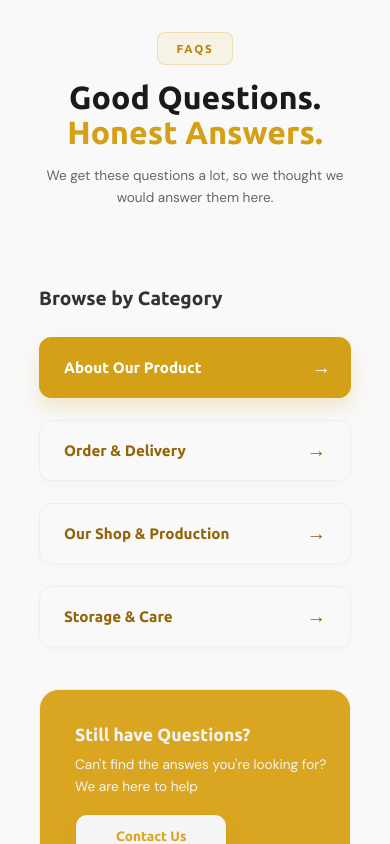
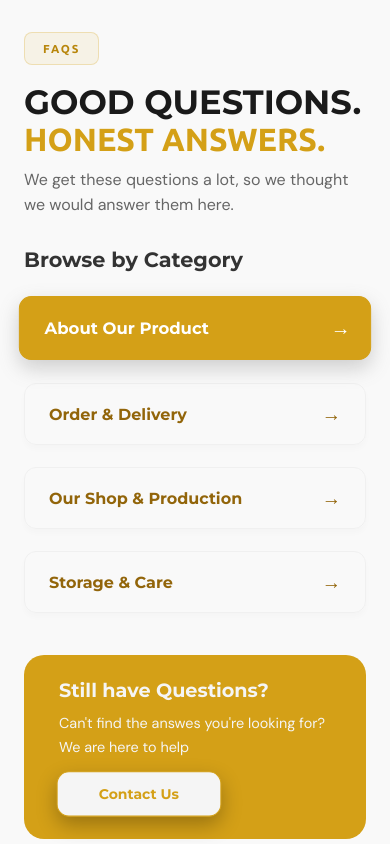
Before and after one commit to nahomugr-6192-17-ui/Ethio-Nug, a React (Vite) app: page / in a window 390 px wide. Shown: the part 5700-6544 px from the top of the page. Built offline with nearby package versions, Linux system fonts and the light colour scheme; a web font is replaced by a local one.

Commit message:
FAQs section done

```diff
--- a/src/FAQs.css
+++ b/src/FAQs.css
@@ -38,36 +38,37 @@
 }
 
 .lang--am .faqs__label {
-  font-family: var(--font-heading);
-  font-size: clamp(0.89rem, 1.5vw, 1rem);
-  font-weight: 700;
-  letter-spacing: 0.1em;
-  text-transform: uppercase;
-  color: var(--color-gold-600);
-  background: rgba(212, 160, 23, 0.1);
-  border: 1px solid rgba(212, 160, 23, 0.3);
-  border-radius: 50px;
-  padding: 6px 20px;
+  font-family: var(--font-heading2-amharic);
+  font-size: 0.87rem;
+  padding: 4px 20px;
 }
 
 .faqs__heading {
-  font-family: var(--font-heading);
+  font-family: var(--font-subheading);
   font-weight: 800;
-  font-size: clamp(2rem, 4vw, 3rem);
+  font-size: clamp(2rem, 4vw, 3.2rem);
   line-height: 1.1;
   color: #1a1a1a;
+  text-transform: uppercase;
 }
 
 .lang--am .faqs__heading {
-  font-family: var(--font-heading);
+  font-family: var(--font-heading2-amharic);
   font-weight: 800;
-  font-size: clamp(2.2rem, 4vw, 3.2rem);
+  font-size: clamp(2.2rem, 4vw, 3.3rem);
   line-height: 1.1;
   color: #1a1a1a;
 }
 
 .faqs__heading-accent {
   color: var(--color-gold-500);
+  font-size: clamp(2rem, 4vw, 2.9rem);
+  font-family: var(--font-heading);
+}
+
+.lang--am .faqs__heading-accent {
+  font-size: clamp(2.2rem, 4vw, 2.9rem);
+  font-family: var(--font-heading2-amharic);
 }
 
 .faqs__sub {
@@ -101,8 +102,15 @@
 }
 
 .sidebar-title {
-  font-family: var(--font-heading);
+  font-family: var(--font-subheading);
   font-size: 1.2rem;
+  margin-bottom: 10px;
+  color: #333;
+}
+
+.lang--am .sidebar-title {
+  font-family: var(--font-heading2-amharic);
+  font-size: 1.3rem;
   margin-bottom: 10px;
   color: #333;
 }
@@ -111,9 +119,9 @@
   width: 100%;
   padding: 18px 24px;
   border-radius: var(--radius-md);
-  border: 1.5px solid #eee; /* Default: White background */
+  border: 1.5px solid #eeeeeecf; /* Default: White background */
   color: var(--color-gold-700); /* Default: Gold text */
-  font-family: var(--font-heading);
+  font-family: var(--font-subheading);
   font-weight: 700;
   font-size: 0.95rem;
   display: flex;
@@ -127,6 +135,7 @@
 
 .lang--am .sidebar-btn {
   font-size: clamp(0.95rem, 1.2vw, 1.06rem);
+  font-family: var(--font-heading2-amharic);
 }
 
 /* Hover effect for buttons */
@@ -140,7 +149,8 @@
   background: var(--color-gold-500);
   color: #ffffff;
   border-color: var(--color-gold-500);
-  box-shadow: 0 10px 20px rgba(212, 160, 23, 0.2);
+  box-shadow: 0 8px 20px rgba(102, 101, 101, 0.285);
+  transform: translateY(-2px) scale(1.03);
 }
 
 .sidebar-btn .arrow {
@@ -154,27 +164,30 @@
 
 .sidebar-footer h4 {
   margin-top: 10px;
-  font-family: var(--font-heading);
+  font-family: var(--font-subheading);
   color: whitesmoke;
   font-size: clamp(1.1rem, 1.5vw, 1.2rem);
 }
 
 .lang--am .sidebar-footer h4 {
   font-size: clamp(1.3rem, 1.5vw, 1.4rem);
+  font-family: var(--font-heading2-amharic);
 }
 
 .sidebar-footer p {
   color: whitesmoke;
-  font-size: clamp(0.85rem, 1.2vw, 0.95rem);
+  font-size: clamp(0.85rem, 1.2vw, 0.9rem);
+  font-family: var(--font-body);
   margin-top: 5px;
 }
 
 .lang--am .sidebar-footer p {
-  font-size: clamp(0.95rem, 1.2vw, 0.95rem);
+  font-size: clamp(0.8rem, 1.2vw, 0.82rem);
+  font-family: var(--font-body);
 }
 
 .sidebar-footer {
-  background-color: goldenrod;
+  background-color: var(--color-gold-500);
   border-radius: var(--radius-lg);
   padding: 10px 30px;
   margin-bottom: 40px;
@@ -213,10 +226,11 @@
 }
 
 .faq__card--open {
-  background-color: rgb(248, 190, 42);
+  background-color: var(--color-gold-400);
   color: whitesmoke;
   border-color: var(--color-gold-400);
-  box-shadow: 0 10px 30px rgba(0, 0, 0, 0.05);
+  box-shadow: 0 8px 20px rgba(0, 0, 0, 0.274);
+  height: fit-content;
 }
 
 .faq__trigger {
@@ -239,6 +253,14 @@
   line-height: 1.4;
 }
 
+.lang--am .faq__question {
+  font-family: var(--font-heading2-amharic);
+  font-size: clamp(1rem, 1.5vw, 1.05rem);
+  font-weight: 700;
+  color: var(--color-gold-700);
+  line-height: 1.4;
+}
+
 .faq__card--open .faq__question {
   color: #1a1a1a;
 }
@@ -256,14 +278,18 @@
 
 .faq__answer {
   font-family: var(--font-body);
-  font-size: clamp(0.85rem, 1.2vw, 0.95rem);
+  font-size: clamp(0.8rem, 1.2vw, 0.95rem);
   line-height: 1.8;
   color: #555;
   padding-bottom: 25px;
 }
 
-.lang--am .faq-answer {
-  font-size: clamp(0.95rem, 1.2vw, 1rem);
+.lang--am .faq__answer {
+  font-family: var(--font-body);
+  font-size: clamp(0.8rem, 1.2vw, 0.87rem);
+  line-height: 1.8;
+  color: #555;
+  padding-bottom: 25px;
 }
 
 /* ── Contact Links inside Answer ──────────── */
@@ -371,21 +397,24 @@ p {
 }
 .sidebar-footer .sidebar-btn.active {
   width: fit-content; /* Makes it only as wide as the text */
-  padding: 80px 100px; /* Smaller padding */
+  padding: 10px 40px;
   font-size: 0.85rem;
-  color: goldenrod;
+  color: var(--color-gold-500);
   background-color: whitesmoke; /* Smaller font */
   margin-top: 5px;
   justify-content: center;
   align-items: center;
   align-self: flex-start; /* Keeps it aligned to the left */
+  box-shadow: 0 8px 20px rgba(0, 0, 0, 0.274);
+  font-family: var(--font-subheading);
 }
 
-/* --- Tablet/Mobile Layout (Below 1000px) --- */
-/* =============================================
-   1. DESKTOP STYLES (> 1000px)
-   ============================================= */
-@media (min-width: 1001px) {
+.lang--am .sidebar-footer .sidebar-btn.active {
+  font-family: var(--font-heading2-amharic);
+  font-size: clamp(0.8rem, 1.2vw, 0.9rem);
+  padding: 10px 30px;
+}
+
   .faq-container {
     display: grid;
     grid-template-columns: 350px 1fr;
@@ -400,7 +429,7 @@ p {
   }
   .questions-list-desktop {
     grid-area: questions;
-    display: flex !important;
+    display: flex;
   }
   .sidebar-footer {
     grid-area: footer;
@@ -408,23 +437,48 @@ p {
 
   /* HIDE the nested list on Desktop */
   .mobile-nested-list {
-    display: none !important;
+    display: none;
+  }
+
+/* ── RESPONSIVE — Tablet (≤ 1024px) ───────── */
+@media (max-width: 1024px) {
+  .faq-container {
+    grid-template-columns: 1fr; /* Single column */
+    grid-template-areas:
+      "sidebar"
+      "questions"
+      "footer";
+    gap: 30px;
+    padding: 0px;
+  }
+
+  .faq-sidebar {
+    width: 100%;
+  }
+
+  .questions-list-desktop {
+    width: 100%;
+  }
+
+  .sidebar-footer {
+    width: 100%;
   }
 }
 
-/* =============================================
-   2. MOBILE/TABLET STYLES (< 1000px)
-   ============================================= */
-@media (max-width: 1000px) {
-  /* Hide the desktop side-list */
+@media (max-width: 900px) {
+  .faqs__header {
+    align-items: baseline;
+    text-align: left;
+  }
   .questions-list-desktop {
-    display: none !important;
+    display: none;
   }
 
   .faq-container {
     display: flex;
     flex-direction: column;
     max-width: 100%;
+    padding-inline: 0px;
   }
 
   .faq-sidebar {
@@ -451,34 +505,96 @@ p {
   }
 }
 
-/* Shared Button Logic */
-.small-btn {
-  width: fit-content !important;
-  padding: 10px 40px !important;
-  justify-content: center !important;
-  text-decoration: none;
-  margin-left: 15px;
-}
 /* Optional: Ensure the footer (Contact Us) looks good on mobile */
-@media (max-width: 1000px) {
-  .sidebar-footer {
-    width: 100%;
-    background: #fff;
-    padding: 20px;
-    border-radius: 20px;
-    border: 1px solid #eee;
-    box-sizing: border-box;
-    background-color: goldenrod;
+@media (max-width: 480px) {
+  .faqs__header {
+    gap: 10px;
+    margin-bottom: 10px;
+  }
+  .faqs__heading {
+    font-size: clamp(2.105rem, 4vw, 2.2rem);
+    margin-top: 8px;
   }
 
-  .sidebar-footer h4,
-  .sidebar-footer p {
+  .lang--am .faqs__heading {
+    font-size: clamp(2.4rem, 4vw, 2.3rem);
+  }
+
+  .faqs__heading-accent {
+    font-size: clamp(2rem, 4vw, 2rem);
+  }
+
+  .lang--am .faqs__heading-accent {
+    font-size: clamp(2.1rem, 4vw, 2rem);
+  }
+
+  .faqs__sub {
+    font-size: clamp(1rem, 1.2vw, 0.85rem);
+  }
+
+  .lang--am .faqs__sub {
+    font-size: clamp(0.95rem, 1.2vw, 0.85rem);
+  }
+
+  .sidebar-title {
+    font-size: clamp(1.3rem, 1.5vw, 1.2rem);
+  }
+
+  .sidebar-footer {
+    padding: 10px 20px;
+  }
+
+  .sidebar-footer h4 {
+    font-size: clamp(1.2rem, 1.5vw, 1.1rem);
     margin-left: 15px;
   }
-}
 
-/* Your existing smaller mobile breakpoint (e.g., for hiding questions entirely) */
-@media (max-width: 768px) {
+  .lang--am .sidebar-footer h4 {
+    font-size: clamp(1.3rem, 1.5vw, 1.2rem);
+  }
+
+  .sidebar-footer p {
+    font-size: clamp(0.9rem, 1.2vw, 0.8rem);
+    margin-left: 15px;
+  }
+
+  .lang--am .sidebar-footer p {
+    font-size: clamp(0.8rem, 1.2vw, 0.8rem);
+  }
+
+  .sidebar-btn {
+    font-size: clamp(1rem, 1.2vw, 0.85rem);
+  }
+
+  .lang--am .sidebar-btn {
+    font-size: clamp(1.05rem, 1.2vw, 0.85rem);
+  }
+
+  .faq__question {
+    font-size: clamp(1.05rem, 1.2vw, 0.85rem);
+  }
+
+  .lang--am .faq__question {
+    font-size: clamp(1.05rem, 1.2vw, 0.85rem);
+  }
+
+  .faq__answer {
+    font-size: clamp(0.95rem, 1.2vw, 0.85rem);
+  }
+
+  .lang--am .faq__answer {
+    font-size: clamp(0.81rem, 1.2vw, 0.85rem);
+  }
+
+  .sidebar-footer .sidebar-btn.active {
+    font-size: clamp(0.85rem, 1.2vw, 0.8rem);
+    margin-left: 15px;
+  }
+
+  .lang--am .sidebar-footer .sidebar-btn.active {
+    font-size: clamp(0.85rem, 1.2vw, 0.8rem);
+  }
+
   /* Hide the desktop layout, show the mobile carousel */
   .faq-container.desktop-only {
     display: none;
@@ -489,16 +605,6 @@ p {
   .faq-sidebar {
     padding-inline: 0; /* Remove horizontal padding from sidebar itself, let container handle it */
   }
-}
-
-/* Adjustments for even smaller phones */
-@media (max-width: 480px) {
-  .faqs__header {
-    padding-inline: 15px;
-  }
-  .faq-container {
-    padding-inline: 15px;
-  }
   .faqs__mobile-card {
     display: none;
   }
--- a/src/FAQs.jsx
+++ b/src/FAQs.jsx
@@ -1,6 +1,7 @@
 import { useState, useRef } from "react";
 import { motion, AnimatePresence, useInView } from "framer-motion";
 import { ChevronRight, Phone, MapPin } from "lucide-react";
+import { FaPhoneAlt, FaWhatsapp } from "react-icons/fa";
 import "./FAQs.css";
 import en from "./Translation/en.js";
 import am from "./Translation/am.js";
@@ -12,9 +13,7 @@ function FaqCard({ item, isOpen, onToggle, t }) {
       item.a
     ) : (
       <div className="faq__contact">
-        <p>
-            {t.faqs.contactText}
-        </p>
+        <p>{t.faqs.contactText}</p>
 
         <a href="tel:+251911979899" className="faq__contact-item">
           <Phone size={16} />
@@ -105,6 +104,7 @@ export default function FAQs({ lang }) {
   const [mobIdx, setMobIdx] = useState(0);
   const [mobOpen, setMobOpen] = useState(null);
   const [isListVisible, setIsListVisible] = useState(false);
+  const [showPhoneOptions, setShowPhoneOptions] = useState(false);
 
   // 3. Refs & Animation Logic
   const headerRef = useRef(null);
@@ -150,6 +150,49 @@ export default function FAQs({ lang }) {
           </h2>
           <p className="faqs__sub">{t.faqs.subheading}</p>
         </motion.div>
+
+        {showPhoneOptions && (
+          <div
+            className="phone-modal-overlay"
+            onClick={() => setShowPhoneOptions(false)}
+          >
+            <motion.div
+              className="phone-modal"
+              initial={{ opacity: 0, scale: 0.9, y: 20 }}
+              animate={{ opacity: 1, scale: 1, y: 0 }}
+              exit={{ opacity: 0 }}
+              transition={{ duration: 0.25 }}
+              onClick={(e) => e.stopPropagation()}
+            >
+              <h3 className="phone-modal__title">
+                {lang === "am"
+                  ? "ለማዘዝ ከስር ባለው ስልክ ይደውሉ"
+                  : "CALL US TO PLACE AN ORDER"}
+              </h3>
+
+              <a href="tel:+251911979899" className="phone-modal__btn">
+                <FaPhoneAlt size={14} strokeWidth={2.2} />
+                +251 91 197 9899
+              </a>
+
+              <a href="tel:+251982323334" className="phone-modal__btn">
+                <FaPhoneAlt size={14} strokeWidth={2.2} />
+                +251 98 232 3334
+              </a>
+              <a href="https://wa.me/17025610844" className="phone-modal__btn">
+                <FaWhatsapp size={18} strokeWidth={2.2} />
+                +1 702 561 0844
+              </a>
+
+              <button
+                className="phone-modal__close"
+                onClick={() => setShowPhoneOptions(false)}
+              >
+                {t.contact.modal.cancel}
+              </button>
+            </motion.div>
+          </div>
+        )}
 
         <div className="faq-container">
           {/* --- SIDEBAR AREA --- */}
@@ -199,7 +242,7 @@ export default function FAQs({ lang }) {
             <div className="sidebar-footer">
               <h4>{t.faqs.card.q5}</h4>
               <p>{t.faqs.card.q6}</p>
-              <a href="#contact" className="sidebar-btn active small-btn">
+              <a onClick={() => setShowPhoneOptions(true)} className="sidebar-btn active small-btn">
                 {t.faqs.contactBtn}
               </a>
             </div>
```
